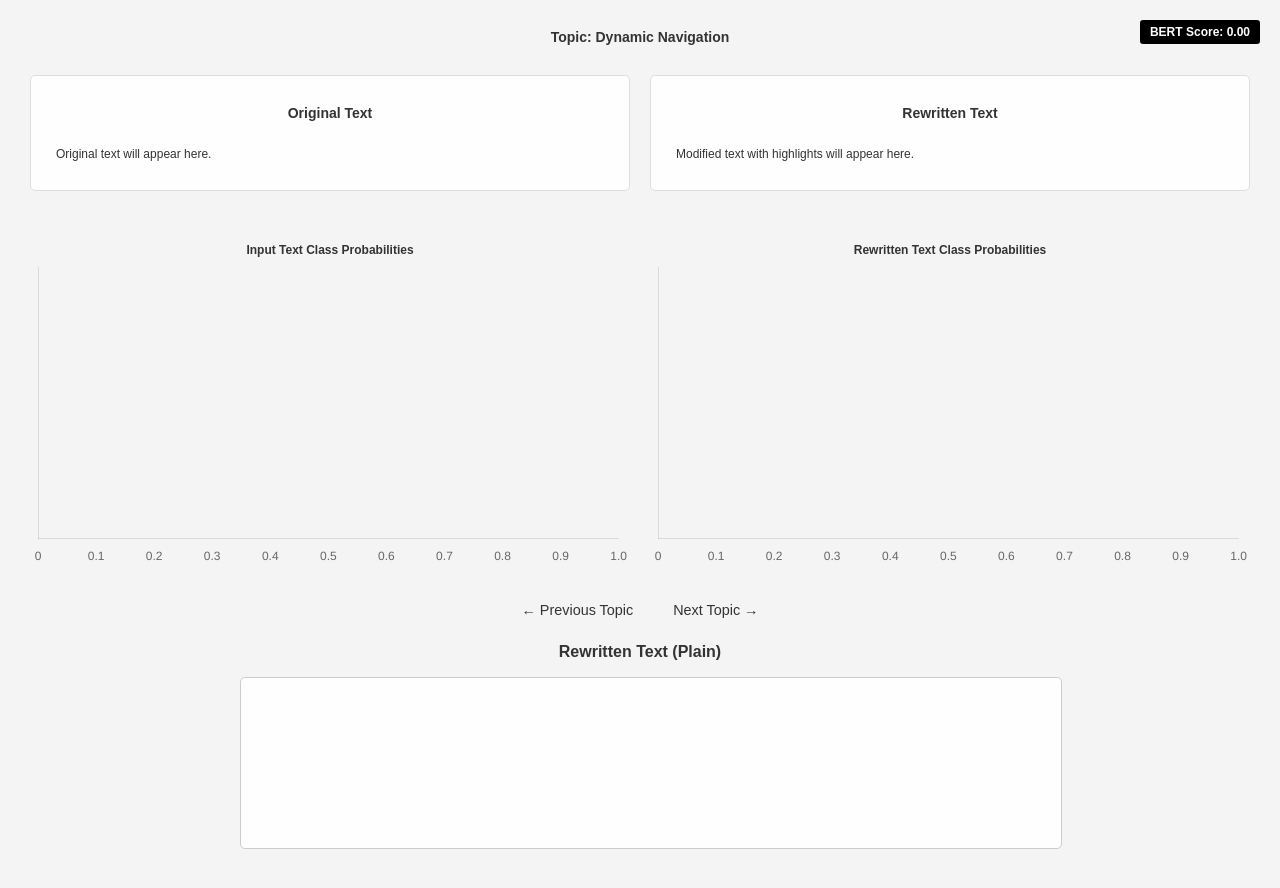
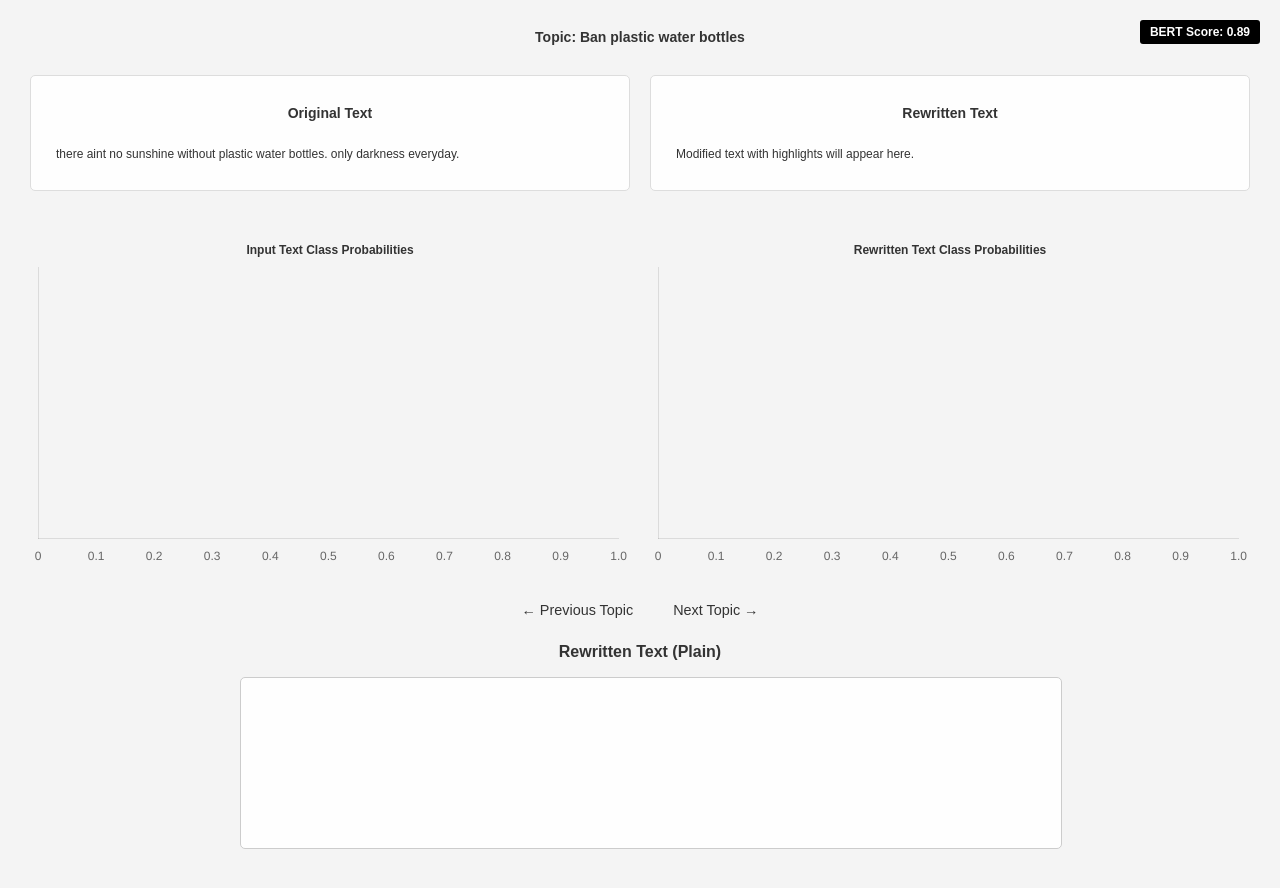
Before and after one commit to shilinjosline/G3_RewritingText, a plain HTML site: page prompttuning.html in a window 1280 px wide. Drawn offline with nearby package versions, Linux system fonts and the light colour scheme; no server answers.

Commit message:
Update prompttuning.html

```diff
--- a/prompttuning.html
+++ b/prompttuning.html
@@ -185,7 +185,7 @@
             }
         });
 
-        fetch('data.json')
+        fetch('prompttuning_data.json')
             .then(response => response.json())
             .then(data => {
                 if (!Array.isArray(data) || data.length === 0) throw new Error('Invalid or empty data');
```
